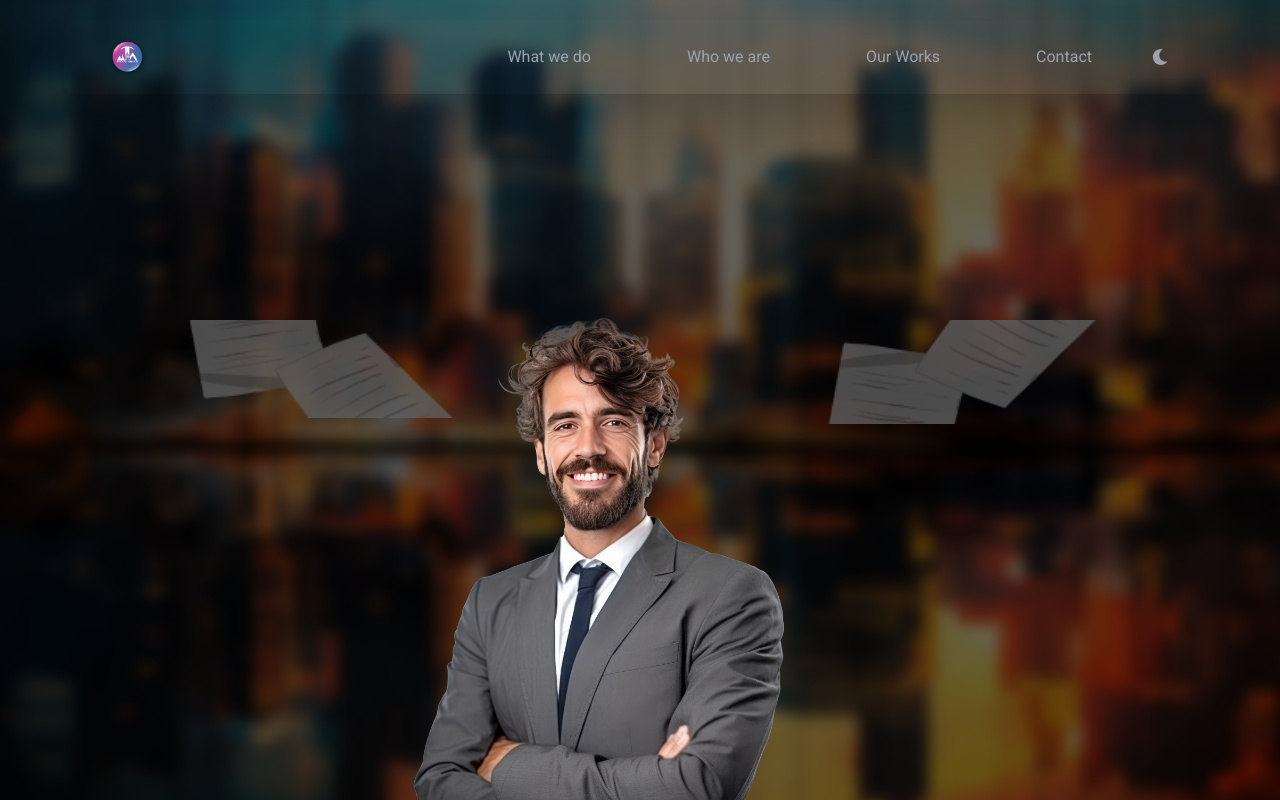
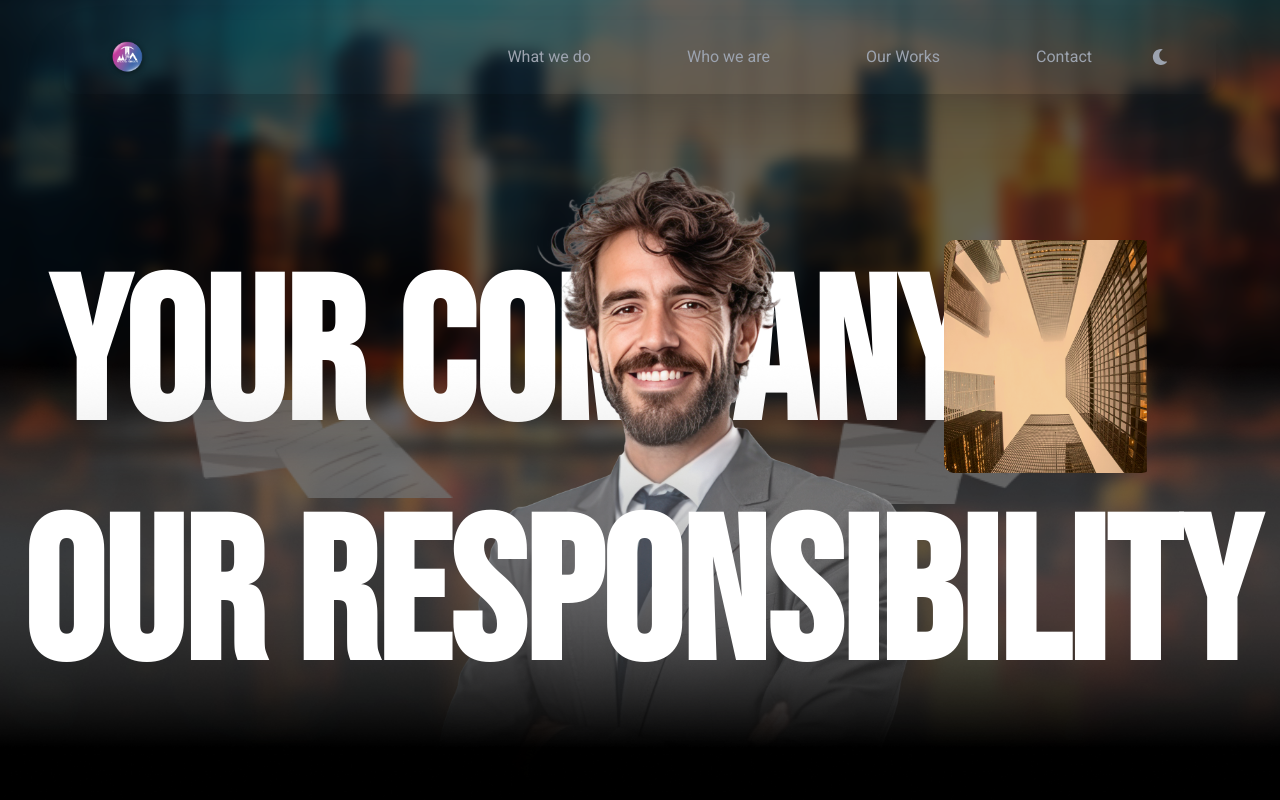
Before and after one commit to MVVYSHNAV/wh-react, a React (Vite) app in the folder wh/: page / in a window 1280 px wide. Built offline with nearby package versions, Linux system fonts and the light colour scheme.

Commit message:
hero section 80% completed

```diff
--- a/wh/package.json
+++ b/wh/package.json
@@ -10,6 +10,7 @@
     "preview": "vite preview"
   },
   "dependencies": {
+    "framer-motion": "^11.3.19",
     "react": "^18.3.1",
     "react-dom": "^18.3.1",
     "react-icons": "^5.2.1"
--- a/wh/src/components/Hero/Hero.jsx
+++ b/wh/src/components/Hero/Hero.jsx
@@ -3,6 +3,9 @@ import bgshade from "../../assets/bgblur1shade.png";
 import Smile from "../../assets/smilemen.png";
 import paper1 from "../../assets/paper1.png";
 import paper2 from "../../assets/paper2.png";
+import blackcover from "../../assets/blackcoverup.png";
+import build from "../../assets/buildingwarm.png";
+
 
 const Hero = () => {
   return (
@@ -18,34 +21,55 @@ const Hero = () => {
           alt=""
           className="absolute top-0 left-0 w-full h-full object-cover z-10"
         />
+        </div>
+        <div className='absolute inset-0'>
+        <div className='flex  h-full'>
         <img
           src={paper1}
           alt="Smiling Man"
-          className="absolute top-[40%] left-[60%] w-[30%] h-auto object-cover z-5"
+          className="absolute max-w-sm top-[50%] left-[60%] w-[30%] h-auto object-cover z-5"
         />
+        </div>
+        <div className='flex  h-full'>
         <img
           src={paper2}
           alt="Smiling Man"
-          className="absolute  top-[40%] left-[10%] w-[30%] h-auto object-cover z-5"
+          className="absolute max-w-sm top-[50%] left-[10%] w-[30%] h-auto object-cover z-5"
         />
+        </div>
+        <div className='hidden md:block absolute top-[45%] left-[40%] transform -translate-x-1/2 -translate-y-1/2 z-10 '>
+        <h1 className=" text-5xl md:text-8xl lg:text-[200px] font-bold font-BebasNeue text-white text-center whitespace-nowrap">YOUR COMPANY</h1>
+      </div>
+        <div className='flex items-center justify-center h-full'>
         <img
           src={Smile}
           alt="Smiling Man"
-          className="absolute bottom-0 left-[25%] w-[40%] h-auto object-cover z-10"
+          className="absolute bottom-0 max-w-xl md:max-w-2xl h-auto z-10"
         />
+        </div>
+        <div className='flex h-full'>
+        <img
+          src={blackcover}
+          alt="Smiling Man"
+          className="absolute bottom-0 w-full z-10"
+        />
+        </div>
+        <div className='flex items-end justify-end '>
+        <img
+          src={build}
+          alt="Smiling Man"
+          className="absolute top-60 w-52  right-[10%]  hidden md:block z-10"
+        />
+        </div>
+        <div className='absolute top-[70%] left-[40%] transform -translate-x-1/2 -translate-y-1/2 z-10  md:hidden'>
+        <h1 className=" text-5xl md:text-8xl lg:text-[200px] font-bold font-BebasNeue text-white text-center whitespace-nowrap">YOUR COMPANY</h1>
+      </div>
+        <div className='absolute top-[75%] left-[50%] transform -translate-x-1/2 -translate-y-1/2 z-10'>
+        <h1 className=" text-5xl md:text-8xl lg:text-[200px] font-bold font-BebasNeue text-white text-center whitespace-nowrap">OUR RESPONSIBILITY</h1>
+      </div>
 
       </div>
-      {/* <div className="relative z-20 flex flex-col items-center justify-center h-full text-center">
-        <h1 className="text-white text-6xl font-bold mb-4">Your Company</h1>
-        <h2 className="text-white text-4xl font-bold mb-8">Our Responsibility</h2>
-        <p className="text-white text-lg mb-8 max-w-md">
-          We help businesses grow. Our experienced consultants understand today's market and provide solutions that fit your specific needs.
-        </p>
-        <button className="bg-purple-600 text-white px-6 py-2 rounded-full hover:bg-purple-700 transition">
-          Get a Seat
-        </button>
-      </div>
-      <Intro /> */}
+
     </div>
   );
 };
--- a/wh/src/components/Hero/intro.jsx
+++ /dev/null
@@ -1,28 +0,0 @@
-import Smile from '../../assets/smilemen.png';
-
-const Intro = () => {
-  return (
-   <div>
-
-   </div>
-  );
-};
-
-export default Intro;
-
-
-
-{/* <div className="relative z-10 mx-auto flex max-w-6xl flex-col items-center justify-center space-y-8 px-6 py-24 text-center md:px-1">
-<h1 className="text-5xl font-extrabold font-BebasNeue tracking-widest text-white md:text-7xl">
-  {intro.title}
-</h1>
-<h1 className="text-6xl font-extrabold font-BebasNeue tracking-widest text-white md:text-7xl">
-  {intro.subtitle}
-</h1>
-<p className="text-sm text-gray-300 max-w-md mx-auto">
-  WE HELP BUSINESSES GROW. OUR EXPERIENCED CONSULTANTS UNDERSTAND TODAY’S MARKET AND PROVIDE SOLUTIONS THAT FIT YOUR SPECIFIC NEEDS
-</p>
-<button className="font-BebasNeue tracking-widest mt-8 rounded-full bg-gradient-to-r from-purple-500 to-pink-500 px-6 py-3 text-white font-bold hover:opacity-90">
-  Get a Seat
-</button>
-</div> */}
--- a/wh/src/constants/index.js
+++ b/wh/src/constants/index.js
@@ -1,8 +1,3 @@
-
-export const intro = {
-    title: "YOUR COMPANY",
-    subtitle: "OUR RESPONSIBILITY",
-};
 
 export const menuItems = [
     { name: "What we do", href : "#whatwedo"},
```
Also changed, not shown: wh/figma/sample.txt (added), 1 other file (tests, documents, lock files or other folders).
